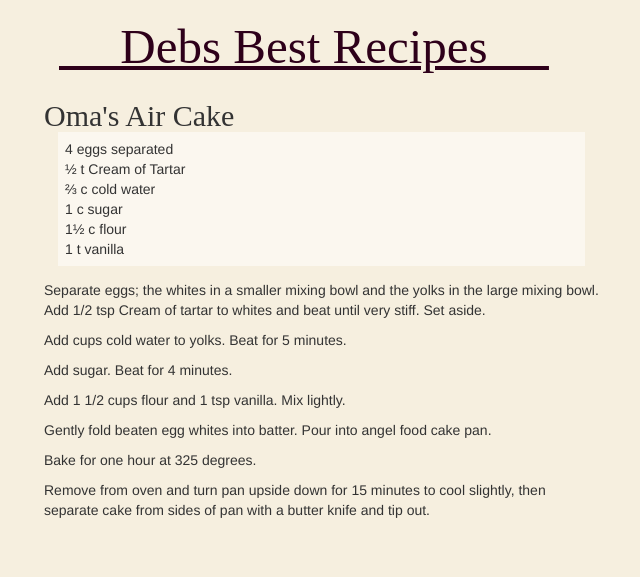
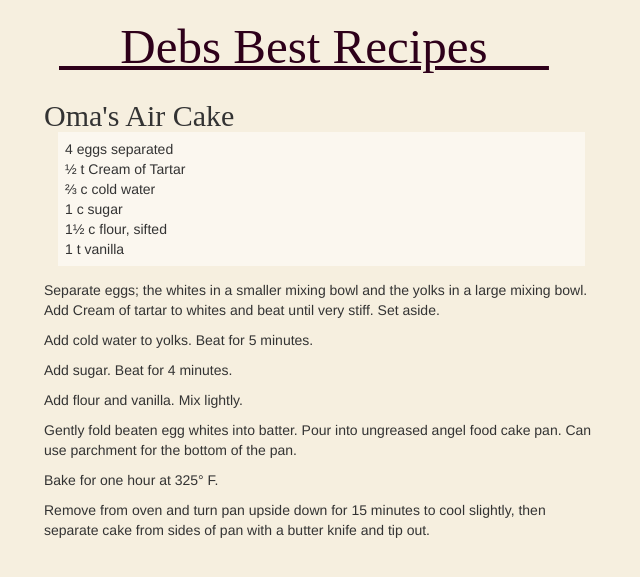
Before and after one commit to JonahBraun/debs-recipes, a Jekyll site: the page built from _posts/2007-03-31-air-cake-omas.md, in a window 1280 px wide. Shown: the top 577 px of the page, without its empty margins (11-651 px from the left). Built offline with Jekyll 4.4.1, drawn with Linux system fonts in a browser that asks for light colours; nearby versions of some CDN libraries; some web fonts are replaced; Markdown is read by kramdown in place of the engine named in the settings.

Commit message:
Update 2007-03-31-air-cake-omas.md

```diff
--- a/_posts/2007-03-31-air-cake-omas.md
+++ b/_posts/2007-03-31-air-cake-omas.md
@@ -8,19 +8,19 @@ category: desserts
 - ½ t Cream of Tartar
 - ⅔ c cold water
 - 1 c sugar
-- 1½ c flour
+- 1½ c flour, sifted
 - 1 t vanilla
 
-Separate eggs; the whites in a smaller mixing bowl and the yolks in the large mixing bowl. Add 1/2 tsp Cream of tartar to whites and beat until very stiff. Set aside.
+Separate eggs; the whites in a smaller mixing bowl and the yolks in a large mixing bowl. Add Cream of tartar to whites and beat until very stiff. Set aside.
 
-Add cups cold water to yolks. Beat for 5 minutes.
+Add cold water to yolks. Beat for 5 minutes.
 
 Add sugar. Beat for 4 minutes.
 
-Add 1 1/2 cups flour and 1 tsp vanilla. Mix lightly.
+Add flour and vanilla. Mix lightly.
 
-Gently fold beaten egg whites into batter. Pour into angel food cake pan.
+Gently fold beaten egg whites into batter. Pour into ungreased angel food cake pan. Can use parchment for the bottom of the pan.
 
-Bake for one hour at 325 degrees.
+Bake for one hour at 325° F.
 
 Remove from oven and turn pan upside down for 15 minutes to cool slightly, then separate cake from sides of pan with a butter knife and tip out.
```
